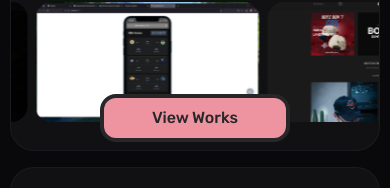
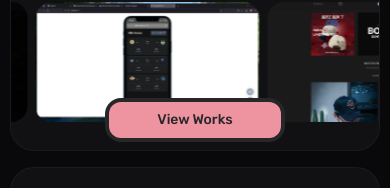
Before and after one commit to SamuelCam14/2025-portfolio, a React (Vite) app: page / in a window 390 px wide. Shown: the part 633-821 px from the top of the page. Built offline with nearby package versions, Linux system fonts and the light colour scheme; a web font is replaced by a local one.

Commit message:
Mobile Update Font Size

```diff
--- a/src/components/Projects/Projects.jsx
+++ b/src/components/Projects/Projects.jsx
@@ -45,7 +45,7 @@ export const Projects = () => {
         </ul>
       </div>
       <div className="bg-zinc-800 rounded-2xl p-1 md:p-1.5 absolute bottom-2 md:bottom-5">
-        <button className="bg-rose-300/90 hover:bg-rose-300 text-zinc-800 font-medium px-12 py-2 md:px-12 md:py-3 rounded-xl">
+        <button className="bg-rose-300/90 hover:bg-rose-300 text-zinc-800 font-medium px-12 py-2 md:px-12 md:py-3 rounded-xl text-sm md:text-base">
           View Works
         </button>
       </div>
```
